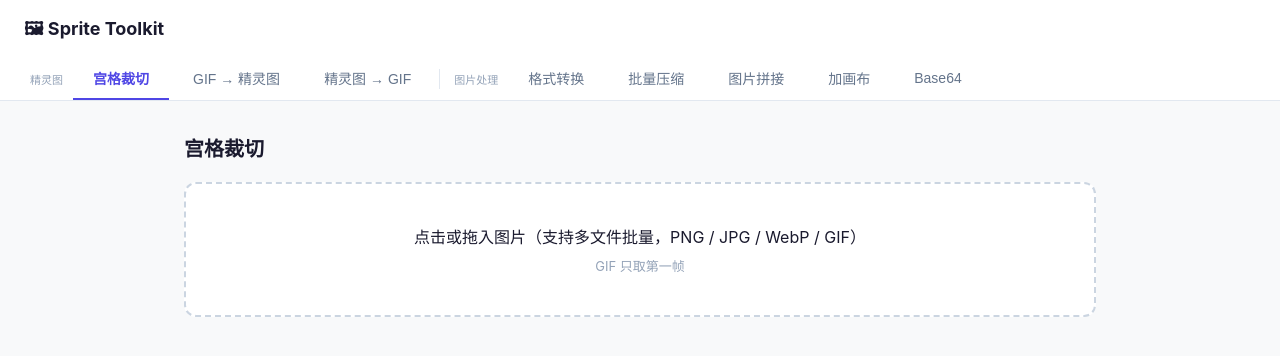
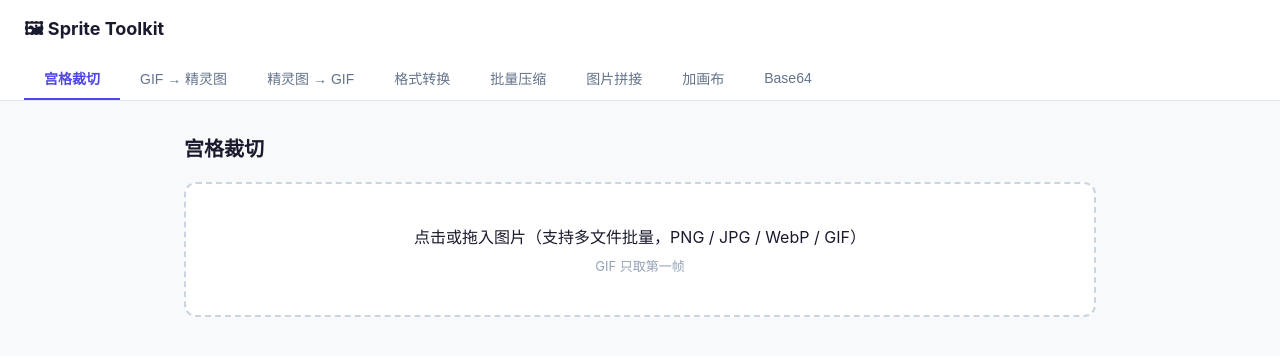
Before and after one commit to taiaili-tech/sprite-toolkit, a Vue app in the folder sprite-toolkit/: page / in a window 1280 px wide. Shown: the top 356 px of the page. Built offline with nearby package versions, Linux system fonts and the light colour scheme.

Commit message:
App: flatten tab nav, remove category labels
Co-authored-by: Cursor <cursoragent@cursor.com>

```diff
--- a/sprite-toolkit/src/App.vue
+++ b/sprite-toolkit/src/App.vue
@@ -4,19 +4,9 @@
     <header class="app-header">
       <div class="app-title">🖼 Sprite Toolkit</div>
       <nav class="tab-nav">
-        <div class="tab-group">
-          <span class="tab-group-label">精灵图</span>
-          <button v-for="tab in spriteTabs" :key="tab.id" class="tab-btn"
-            :class="{ active: activeTab === tab.id }"
-            @click="activeTab = tab.id">{{ tab.label }}</button>
-        </div>
-        <div class="tab-group-divider"></div>
-        <div class="tab-group">
-          <span class="tab-group-label">图片处理</span>
-          <button v-for="tab in imageTabs" :key="tab.id" class="tab-btn"
-            :class="{ active: activeTab === tab.id }"
-            @click="activeTab = tab.id">{{ tab.label }}</button>
-        </div>
+        <button v-for="tab in allTabs" :key="tab.id" class="tab-btn"
+          :class="{ active: activeTab === tab.id }"
+          @click="activeTab = tab.id">{{ tab.label }}</button>
       </nav>
     </header>
     <main class="app-body">
@@ -43,45 +33,15 @@ import ImageStitch   from './components/ImageStitch.vue'
 import CanvasPad     from './components/CanvasPad.vue'
 import Base64Tool    from './components/Base64Tool.vue'
 
-const spriteTabs = [
+const allTabs = [
   { id: 'grid',       label: '宫格裁切' },
   { id: 'gif2sprite', label: 'GIF → 精灵图' },
   { id: 'sprite2gif', label: '精灵图 → GIF' },
-]
-const imageTabs = [
-  { id: 'convert',  label: '格式转换' },
-  { id: 'compress', label: '批量压缩' },
-  { id: 'stitch',   label: '图片拼接' },
-  { id: 'pad',      label: '加画布' },
-  { id: 'base64',   label: 'Base64' },
+  { id: 'convert',    label: '格式转换' },
+  { id: 'compress',   label: '批量压缩' },
+  { id: 'stitch',     label: '图片拼接' },
+  { id: 'pad',        label: '加画布' },
+  { id: 'base64',     label: 'Base64' },
 ]
 const activeTab = ref('grid')
 </script>
-
-<style>
-.tab-nav {
-  display: flex;
-  align-items: center;
-  gap: 0;
-  flex-wrap: wrap;
-  row-gap: 4px;
-}
-.tab-group {
-  display: flex;
-  align-items: center;
-  gap: 4px;
-}
-.tab-group-label {
-  font-size: 11px;
-  color: #94a3b8;
-  font-weight: 500;
-  padding: 0 6px;
-  white-space: nowrap;
-}
-.tab-group-divider {
-  width: 1px;
-  height: 20px;
-  background: #e2e8f0;
-  margin: 0 8px;
-}
-</style>
```
Also changed, not shown: 1 other file (tests, documents, lock files or other folders).
